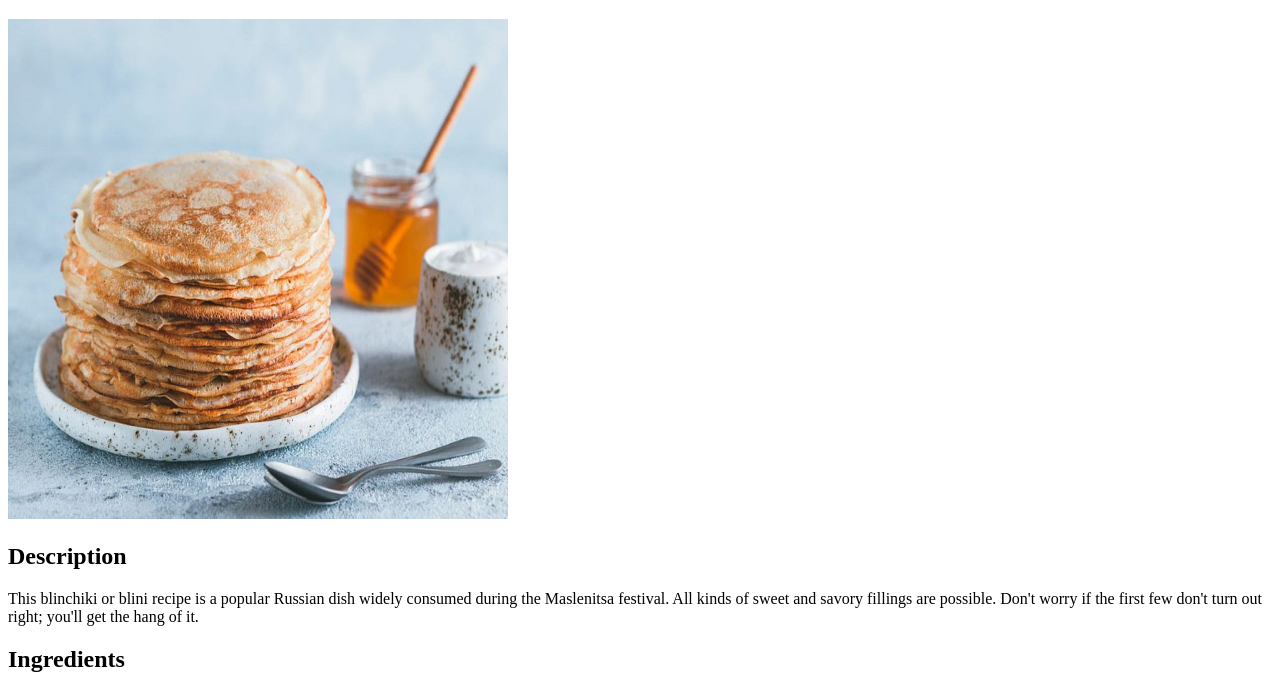
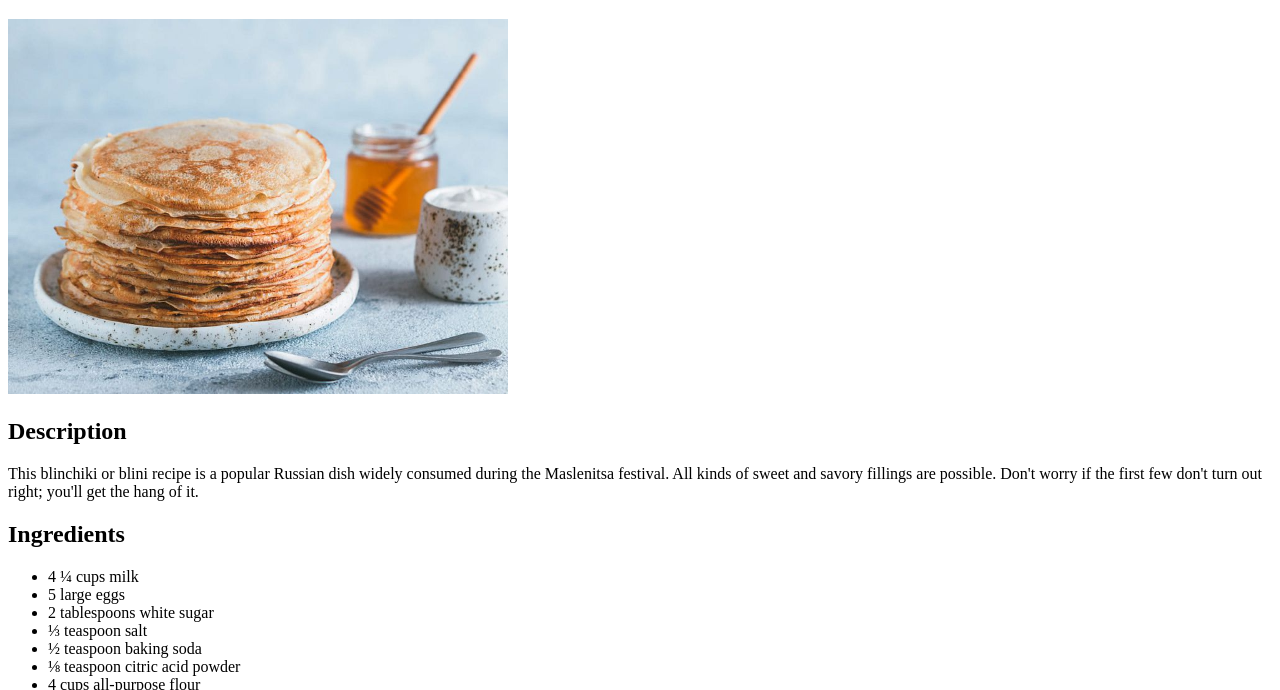
Before and after one commit to redshift-0/odin-recipes, a plain HTML site: page recipes/bliny.html in a window 1280 px wide. Shown: the part 61-751 px from the top of the page. Drawn offline with Linux system fonts and the light colour scheme.

Commit message:
Make pictures height proportional

```diff
--- a/recipes/bliny.html
+++ b/recipes/bliny.html
@@ -6,7 +6,7 @@
     </head>
     <body>
         <h1>Bliny</h1>
-        <img src="img/bliny.jpg" height="500" width="500" alt="Bliny pic">
+        <img src="img/bliny.jpg" height="auto" width="500" alt="Bliny pic">
 
         <h2>Description</h2>
         <p>
```
Also changed, not shown: recipes/olivye.html (+1 -1 lines).
